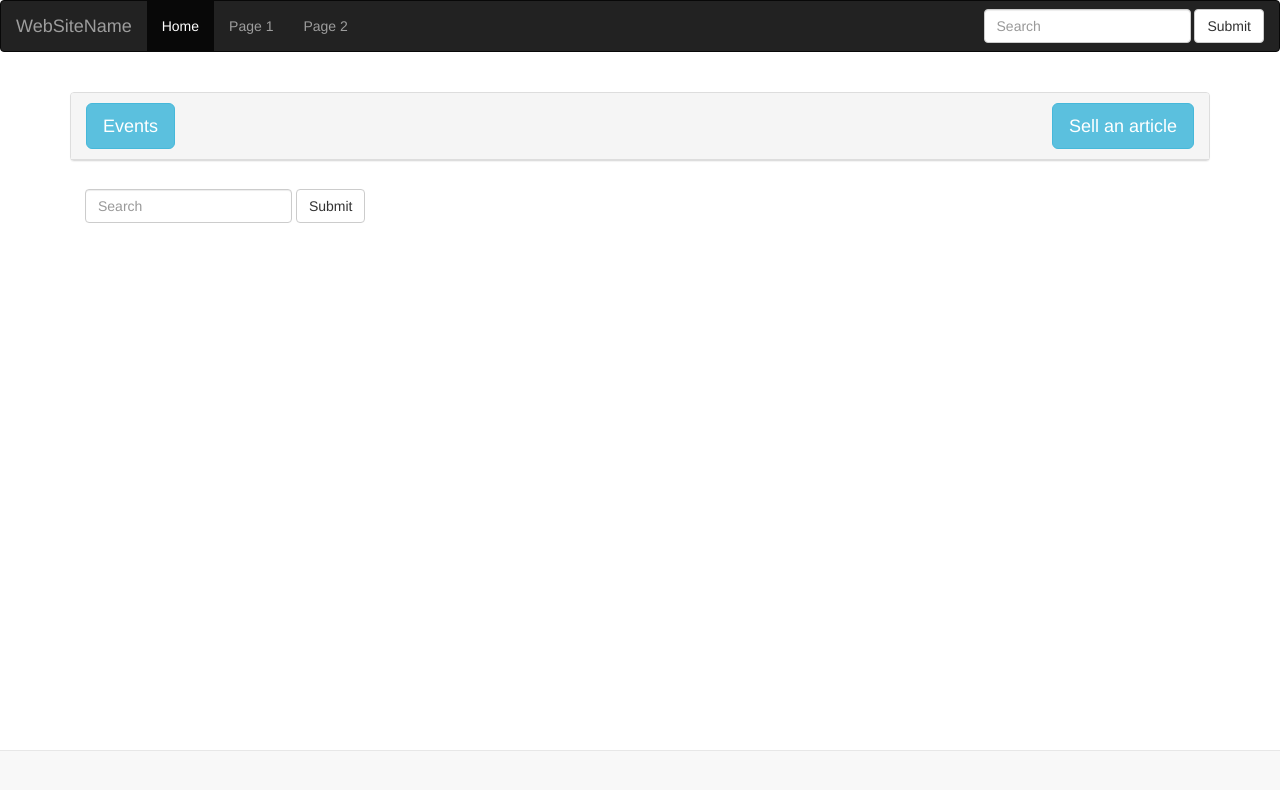
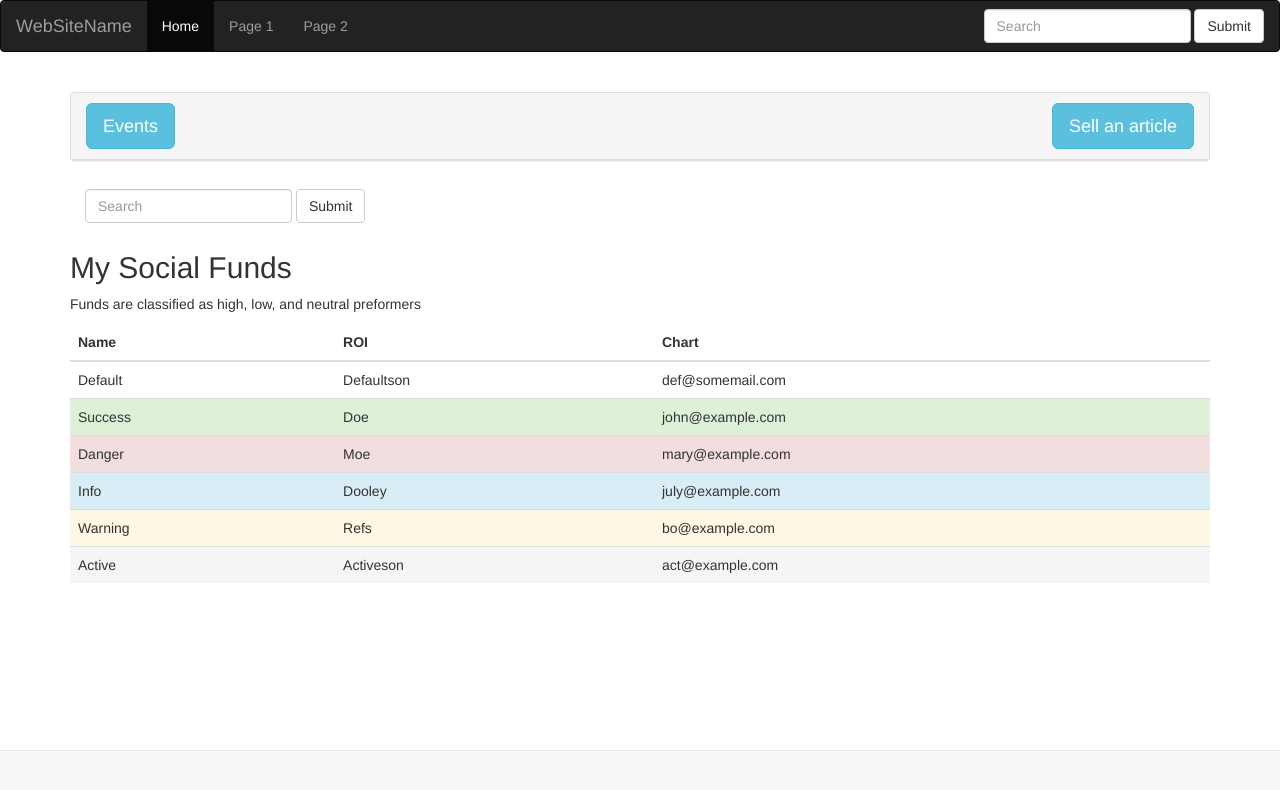
Before and after one commit to nepoche/socialfund, a website: page src/index.html in a window 1280 px wide. Drawn offline with nearby package versions, Linux system fonts and the light colour scheme; files whose address does not match are found by name.

Commit message:
Added table from w3 schools

```diff
--- a/src/index.html
+++ b/src/index.html
@@ -6,7 +6,12 @@
   <meta http-equiv="X-UA-Compatible" content="IE=edge">
   <meta name="viewport" content="width=device-width, initial-scale=1">
   <!-- The above 3 meta tags *must* come first in the head; any other head content must come *after* these tags -->
-  <title></title>
+  <title>Social Funds Example</title>
+  <meta charset="utf-8">
+  <meta name="viewport" content="width=device-width, initial-scale=1">
+  <link rel="stylesheet" href="https://maxcdn.bootstrapcdn.com/bootstrap/3.3.7/css/bootstrap.min.css">
+  <script src="https://ajax.googleapis.com/ajax/libs/jquery/3.2.1/jquery.min.js"></script>
+  <script src="https://maxcdn.bootstrapcdn.com/bootstrap/3.3.7/js/bootstrap.min.js"></script>
 
   <!-- Bootstrap -->
   <link href="css/bootstrap.min.css" rel="stylesheet">
@@ -46,13 +51,9 @@
     </form>
   </div>
 </nav>
+
 <body>
-
   <div class="container">
-
-
-
-
     <div class="col-md-12" id="article-list">
       <div class="row">
         <div class="col-lg-12">
@@ -79,12 +80,9 @@
           </div>
           <button type="submit" class="btn btn-default">Submit</button>
         </form>
-
-
       </div>
     </div>
   </div>
-
 
   <div id="articleTemplate" style="display: none;">
     <div class="row-lg-12">
@@ -158,6 +156,55 @@
     </nav>
   </div>
 
+  <!-- Contextual classes can be used to color table rows or table cells.
+  The classes that can be used are: .active, .success, .info, .warning, and .danger. -->
+  <div class="container">
+  <h2>My Social Funds</h2>
+  <p>Funds are classified as high, low, and neutral preformers</p>
+  <table class="table">
+    <thead>
+      <tr>
+        <th>Name</th>
+        <th>ROI</th>
+        <th>Chart</th>
+      </tr>
+    </thead>
+    <tbody>
+      <tr>
+        <td>Default</td>
+        <td>Defaultson</td>
+        <td>def@somemail.com</td>
+      </tr>
+      <tr class="success">
+        <td>Success</td>
+        <td>Doe</td>
+        <td>john@example.com</td>
+      </tr>
+      <tr class="danger">
+        <td>Danger</td>
+        <td>Moe</td>
+        <td>mary@example.com</td>
+      </tr>
+      <tr class="info">
+        <td>Info</td>
+        <td>Dooley</td>
+        <td>july@example.com</td>
+      </tr>
+      <tr class="warning">
+        <td>Warning</td>
+        <td>Refs</td>
+        <td>bo@example.com</td>
+      </tr>
+      <tr class="active">
+        <td>Active</td>
+        <td>Activeson</td>
+        <td>act@example.com</td>
+      </tr>
+    </tbody>
+  </table>
+</div>
+
+
 
   <!-- jQuery (necessary for Bootstrap's JavaScript plugins) -->
   <script src="https://ajax.googleapis.com/ajax/libs/jquery/1.12.4/jquery.min.js"></script>
```
Also changed, not shown: 1 other file.
